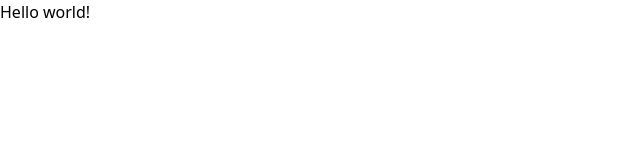
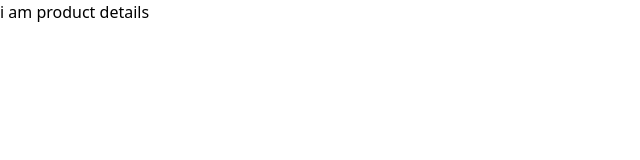
Before and after one commit to shwetaa94/goquii-assement, a React (Vite) app: page /product/1 in a window 1280 px wide. Shown: the top 160 px of the page, without its empty margins (0-640 px from the left). Built offline with nearby package versions, Linux system fonts and the light colour scheme.

Commit message:
setting up routes

```diff
--- a/package.json
+++ b/package.json
@@ -11,7 +11,8 @@
   },
   "dependencies": {
     "react": "^18.3.1",
-    "react-dom": "^18.3.1"
+    "react-dom": "^18.3.1",
+    "react-router-dom": "^6.24.1"
   },
   "devDependencies": {
     "@types/react": "^18.3.3",
--- a/src/App.tsx
+++ b/src/App.tsx
@@ -1,7 +1,17 @@
-export default function App() {
+import React from 'react';
+import { Routes, Route } from 'react-router-dom';
+import ProductList from './components/ProductList';
+import ProductDetails from './components/ProductDetails';
+
+const App: React.FC = () => {
   return (
-    <h1 className="">
-      Hello world!
-    </h1>
-  )
-}
+    <div className="min-h-screen bg-gray-100">
+      <Routes>
+        <Route path="/" element={<ProductList />} />
+        <Route path="/product/:id" element={<ProductDetails />} />
+      </Routes>
+    </div>
+  );
+};
+
+export default App;
--- /dev/null
+++ b/src/components/ProductDetails.tsx
@@ -0,0 +1,9 @@
+const ProductDetails: React.FC = () => {
+  return (
+    <div className="">
+      i am product details
+    </div>
+  );
+};
+
+export default ProductDetails;
--- /dev/null
+++ b/src/components/ProductList.tsx
@@ -0,0 +1,9 @@
+const ProductList: React.FC = () => {
+    return (
+      <div className="">
+        i am product list
+      </div>
+    );
+  };
+
+  export default ProductList;
--- a/src/main.tsx
+++ b/src/main.tsx
@@ -2,9 +2,12 @@ import React from 'react'
 import ReactDOM from 'react-dom/client'
 import App from './App.tsx'
 import './index.css'
+import { BrowserRouter as Router } from 'react-router-dom';
 
 ReactDOM.createRoot(document.getElementById('root')!).render(
   <React.StrictMode>
-    <App />
+     <Router>
+      <App />
+     </Router>
   </React.StrictMode>,
 )
```
Also changed, not shown: 1 other file (tests, documents, lock files or other folders).
